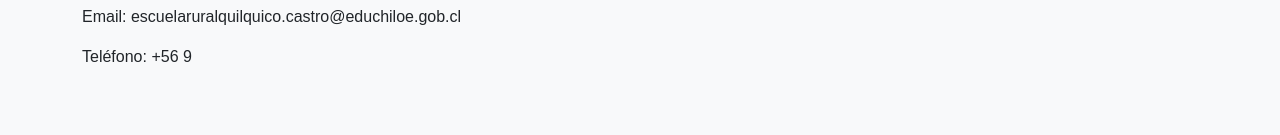
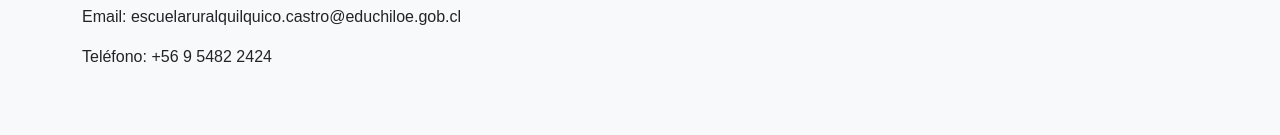
Before and after one commit to alessandro-045/pagina-quilquico, a plain HTML site: page index.html in a window 1280 px wide. Shown: the part 422-557 px from the top of the page. Drawn offline with nearby package versions, Linux system fonts and the light colour scheme.

Commit message:
modificacion de numero de contacto

```diff
--- a/index.html
+++ b/index.html
@@ -28,7 +28,7 @@
     <section class="mt-4">
       <h2>Contacto</h2>
       <p>Email: escuelaruralquilquico.castro@educhiloe.gob.cl</p>
-      <p>Teléfono: +56 9</p>
+      <p>Teléfono: +56 9 5482 2424</p>
     </section>
   </main>
 
```
